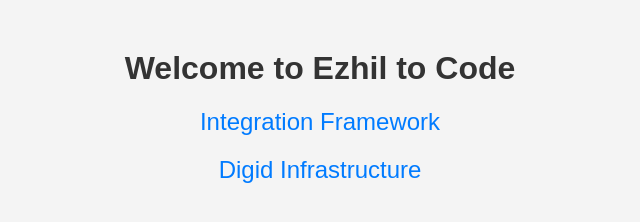
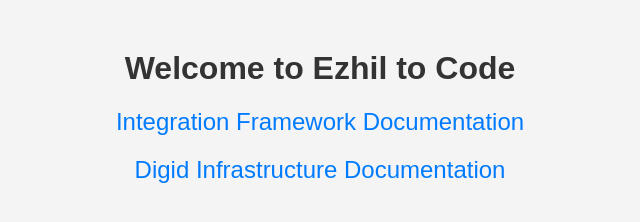
Before and after one commit to Ezhil-toCode/Ezhil-toCode, a plain HTML site: page index.html in a window 1280 px wide. Shown: the whole page, without its empty margins (320-960 px from the left). Drawn offline with Linux system fonts and the light colour scheme.

Commit message:
Update index.html

```diff
--- a/index.html
+++ b/index.html
@@ -28,7 +28,7 @@
 </head>
 <body>
     <h1>Welcome to Ezhil to Code</h1>
-    <a href="https://ezhil-tocode.github.io/Ezhil-toCode/intergration-framwork/">Integration Framework</a>
-    <a href="https://ezhil-tocode.github.io/Ezhil-toCode/digid-infra/">Digid Infrastructure</a>
+    <a href="https://ezhil-tocode.github.io/Ezhil-toCode/intergration-framwork/">Integration Framework Documentation</a>
+    <a href="https://ezhil-tocode.github.io/Ezhil-toCode/digid-infra/">Digid Infrastructure Documentation</a>
 </body>
 </html>
```
